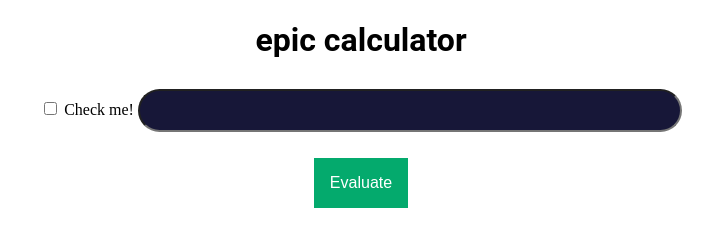
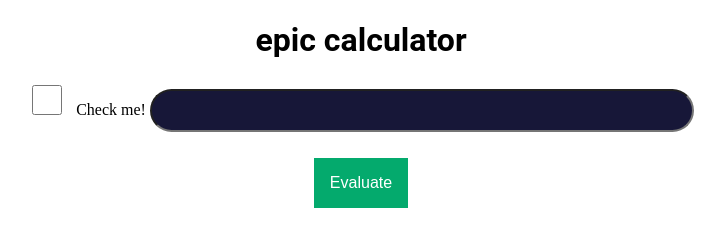
Before and after one commit to kejjjjj/LASKIN2, a website: page index.html in a window 1280 px wide. Shown: the whole page, without its empty margins (279-1004 px from the left). Drawn offline with Linux system fonts and the light colour scheme.

Commit message:
CEHKECBOX

```diff
--- a/site.css
+++ b/site.css
@@ -92,3 +92,10 @@
   input[type="text"]:focus {
       background-color:rgb(51, 48, 48) ;
   }
+  input[type="checkbox"] {
+    width: 30px;
+    height: 30px;
+    margin-right: 10px;
+    font-family: "roboto", sans-serif;
+    transition-duration:.5s;
+ }
```
